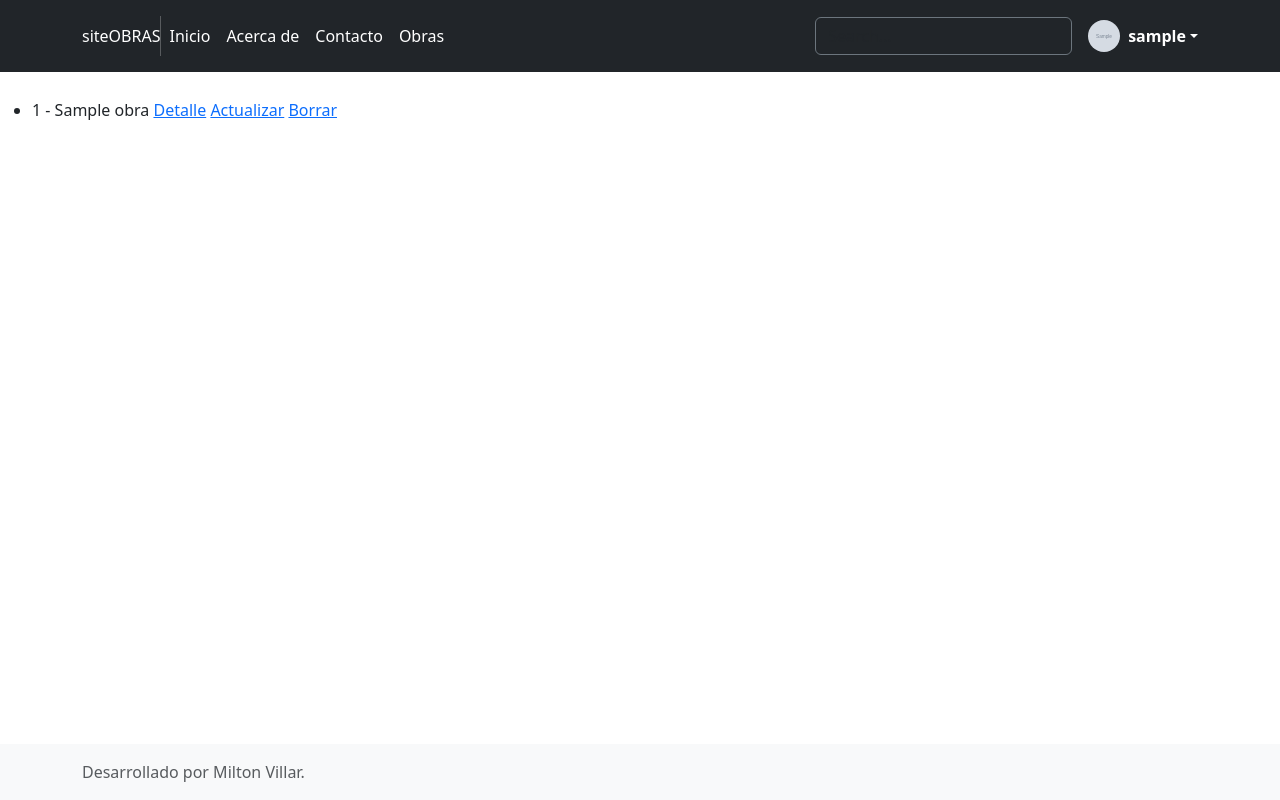
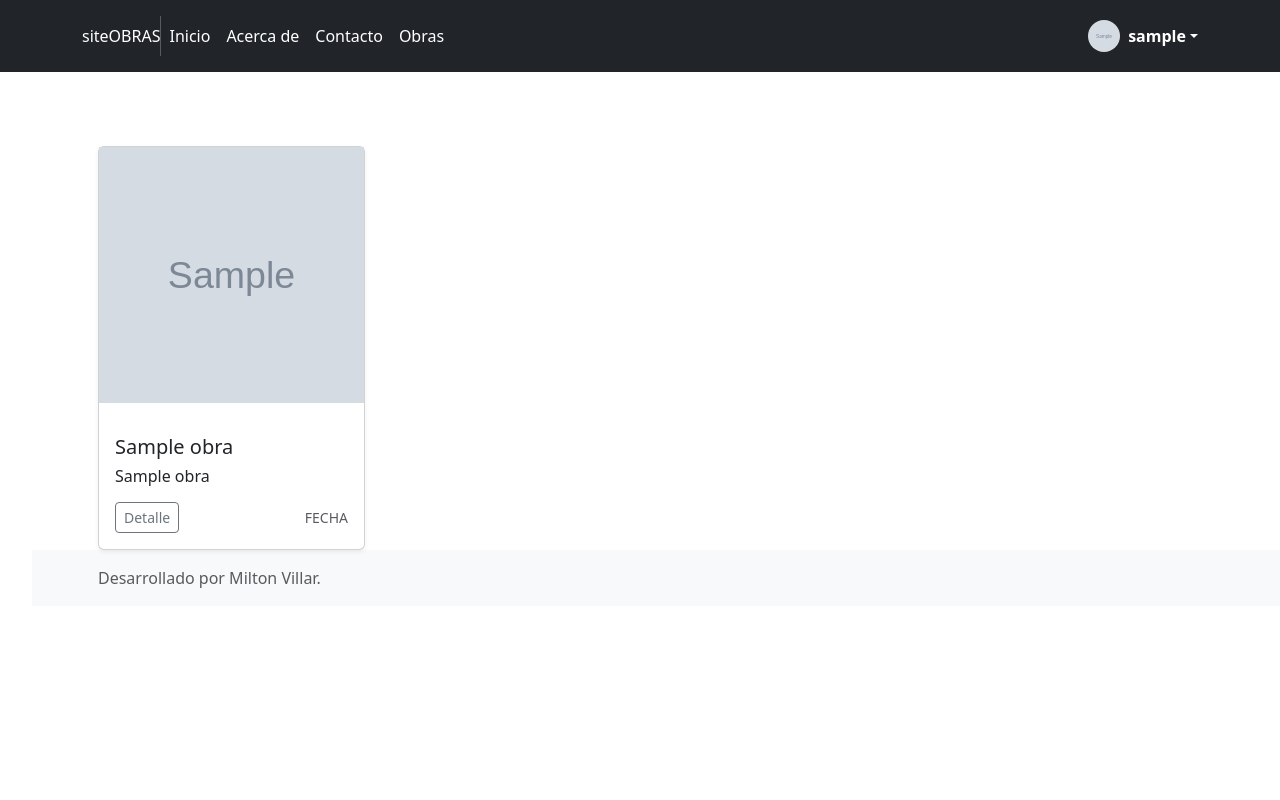
Before and after one commit to milton0989/ProyectoFinal, a Django app: page /obra/list in a window 1280 px wide. Run offline with Django 3.2, Linux system fonts and the light colour scheme; a user stored in the database is signed in; tables that the repository leaves empty hold one stand-in row (values such as "Sample post"); grey boxes marked "Sample" are stand-in pictures; some libraries are stand-ins or nearby versions.

Commit message:
template de 'obra-list'

```diff
--- a/obras/templates/obras/base.html
+++ b/obras/templates/obras/base.html
@@ -114,12 +114,12 @@
           <li><a href="{% url 'about' %}" class="nav-link px-2 text-white">Acerca de</a></li>
           <li><a href="{% url 'mensaje-crear' %}" class="nav-link px-2 text-white">Contacto</a></li>
           <li><a href="{% url 'obra-list' %}" class="nav-link px-2 text-white">Obras</a></li>
-
         </ul>
+        <!--
         <form class="col-12 col-lg-auto mb-3 mb-lg-0 me-lg-3" role="search">
           <input type="search" class="form-control form-control-dark text-bg-dark" placeholder="Search..." aria-label="Search">
         </form>
-
+        -->
           {% if user.is_authenticated %}
 
           <div class="text-end"></div>
--- a/obras/templates/obras/obra_list.html
+++ b/obras/templates/obras/obra_list.html
@@ -11,15 +11,29 @@
         </h1>
         {% endif %}
 
-        {% for obra in obras %}
-        <li> {{obra.id}} - {{obra.titulo}}
-            <a href="{% url 'obra-detalle' obra.id %}">Detalle</a>
-            {% if user.is_authenticated and user.id == obra.autor.id %}
-                <a href="{% url 'obra-actualizar' obra.id %}">Actualizar</a>
-                <a href="{% url 'obra-eliminar' obra.id %}">Borrar</a>
-            {% endif %}
-        </li>
-        {% endfor %}
+        <div class="album py-5 ">
+          <div class="container">
+            <div class="row row-cols-1 row-cols-sm-2 row-cols-md-4 g-3">
+            {% for obra in obras %}
+              <div class="col">
+                <div class="card shadow-sm">
+                  <img height="256px" src="{{obra.image_url}}"></img>
+                   <div class="card-body">
+                    <p class="card-text">
+                        <h5>{{obra.titulo}}</h5>
+                        <h6>{{obra.subtitulo}}</h6>
+                    </p>
+                    <div class="d-flex justify-content-between align-items-center">
+                      <div class="btn-group">
+                        <a type="button" class="btn btn-sm btn-outline-secondary" href="{% url 'obra-detalle' obra.id %}">Detalle</a>
+                      </div>
+                      <small class="text-muted">FECHA</small>
+                    </div>
+                  </div>
+                </div>
+              </div>
+              {% endfor %}
+            </div>
+        </div>
 
-    </ul>
 {% endblock %}
```
Also changed, not shown: obras/templates/obras/mensaje_detail.html (+8 -6 lines), media/obras/home.jpg (added), media/obras/home_CPJXgYz.jpg (added), 2 other files.
